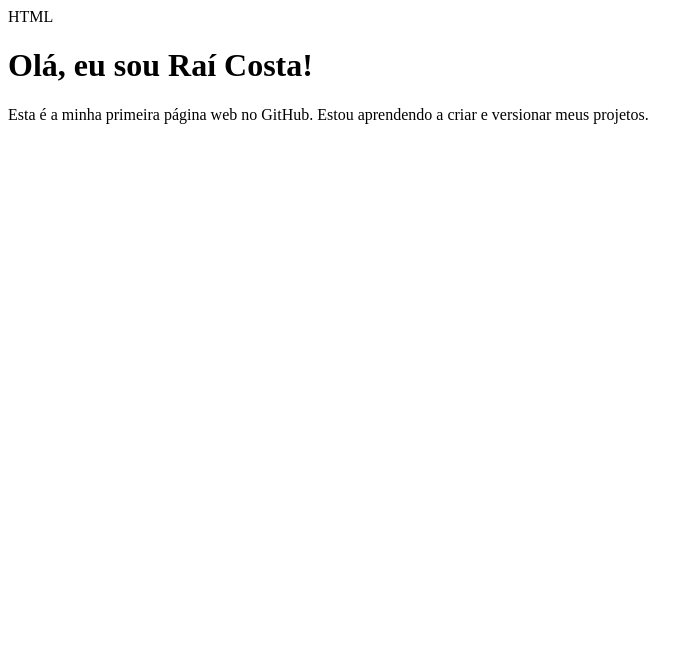
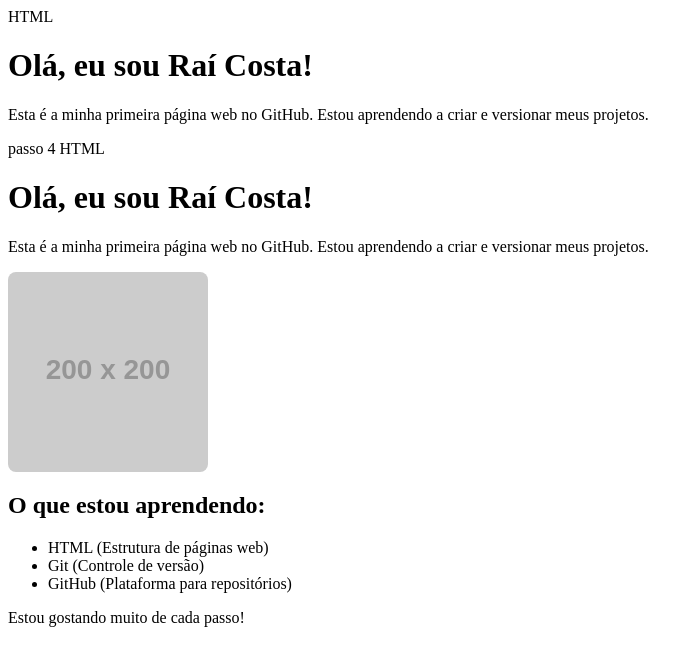
Before and after one commit to rai2502/meu-primeiro-projeto-web., a plain HTML site: page index.html in a window 1280 px wide. Shown: the whole page, without its empty margins (0-700 px from the left). Drawn offline with Linux system fonts and the light colour scheme; placeholder pictures from the web are drawn by us.

Commit message:
Update index.html
Adicionando lista de aprendizados no HTML.

```diff
--- a/index.html
+++ b/index.html
@@ -1,3 +1,4 @@
+
 HTML
 
 <!DOCTYPE html>
@@ -14,3 +15,30 @@ HTML
     <https://www.google.com/url?sa=i&url=https%3A%2F%2Fpt.dreamstime.com%2F%25C3%25ADcone-de-perfil-usu%25C3%25A1rio-s%25C3%25ADmbolo-pessoa-an%25C3%25B4nima-gr%25C3%25A1fico-avatar-em-branco-ilustra%25C3%25A7%25C3%25A3o-vetorial-eps-image335385751&psig=AOvVaw0kPWyYAyYfCkzwiubt8KZ3&ust=1754489968155000&source=images&cd=vfe&opi=89978449&ved=0CBUQjRxqFwoTCNDItfPu844DFQAAAAAdAAAAABAE; alt="Minha foto de perfil" style="border-radius: 8px; max-width: 100%; height: auto;">
 </body>
 </html>
+
+passo 4
+
+   HTML
+
+<!DOCTYPE html>
+<html lang="pt-br">
+<head>
+    <meta charset="UTF-8">
+    <meta name="viewport" content="width=device-width, initial-scale=1.0">
+    <title>Meu Primeiro Projeto Web</title>
+</head>
+<body>
+    <h1>Olá, eu sou Raí Costa!</h1>
+    <p>Esta é a minha primeira página web no GitHub. Estou aprendendo a criar e versionar meus projetos.</p>
+    <!-- Substitua a URL abaixo pela sua imagem! -->
+    <img src="https://placehold.co/200x200/FF5733/FFFFFF?text=Sua+Foto&quot; alt="Minha foto de perfil" style="border-radius: 8px; max-width: 100%; height: auto;">
+
+    <h2>O que estou aprendendo:</h2>
+    <ul>
+        <li>HTML (Estrutura de páginas web)</li>
+        <li>Git (Controle de versão)</li>
+        <li>GitHub (Plataforma para repositórios)</li>
+    </ul>
+    <p>Estou gostando muito de cada passo!</p>
+</body>
+</html>
```
